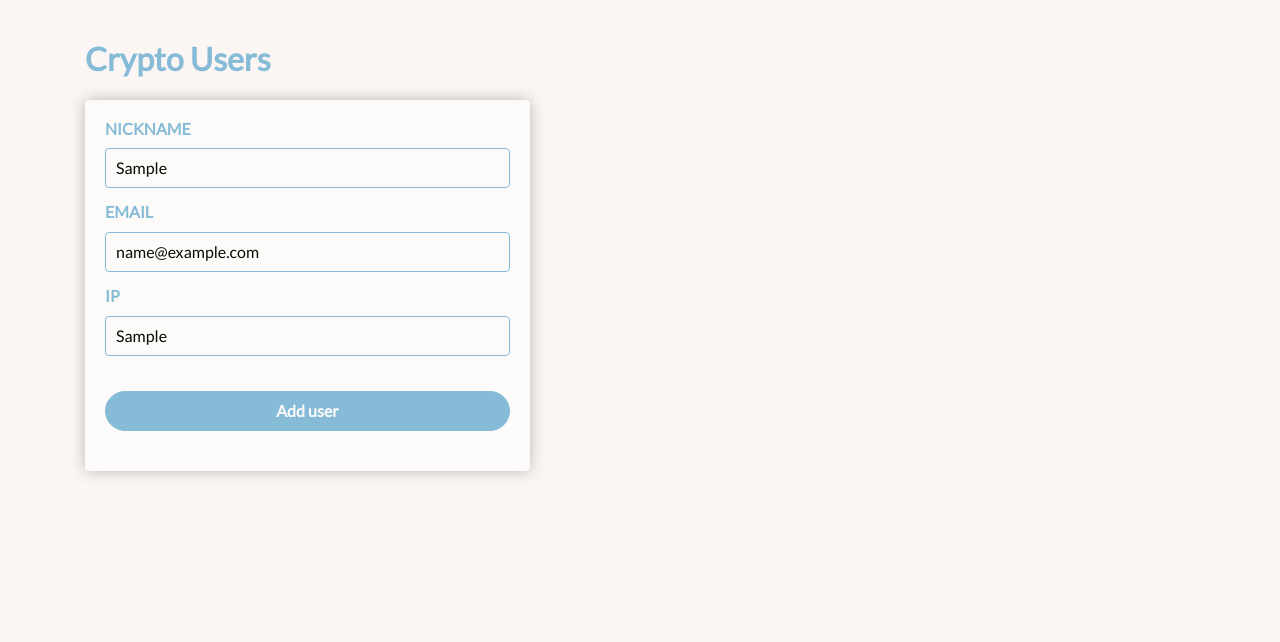
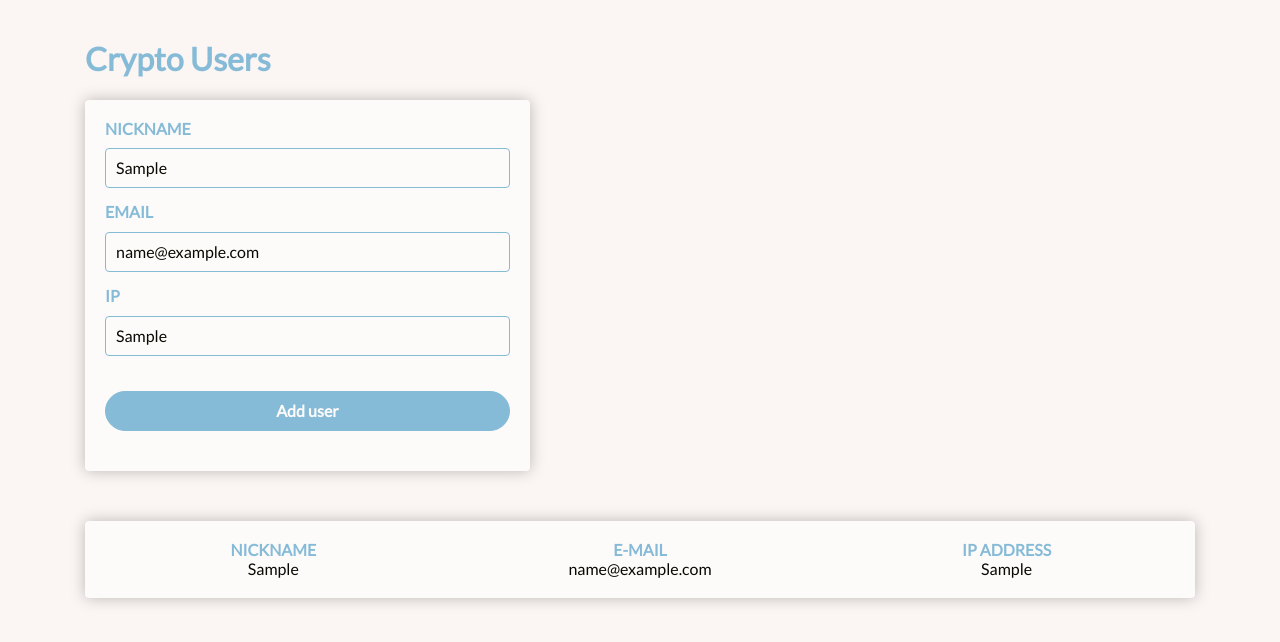
Before and after one commit to nataliakulas/add-remove-webapp, a React (Create React App) app: page / in a window 1280 px wide. Both pictures are taken after typing "Sample", "name@example.com", "Sample" into the empty fields and a click on the button "Add user". Shown: the top 642 px of the page. Built offline with nearby package versions, Linux system fonts and the light colour scheme.

Commit message:
Mapping users first draft

```diff
--- a/src/App.js
+++ b/src/App.js
@@ -10,6 +10,7 @@ import Button from "./components/Button";
 
 class App extends Component {
   state = {
+    timestamp: "",
     nickname: "",
     email: "",
     ip: "",
@@ -31,12 +32,15 @@ class App extends Component {
 
     e.preventDefault();
     this.setState(prevState => ({
-      users: [...prevState.users, { nickname, email, ip }]
+      users: [
+        ...prevState.users,
+        { timestamp: new Date().getUTCMilliseconds(), nickname, email, ip }
+      ]
     }));
   };
 
   render() {
-    const { nickname, email, ip } = this.state;
+    const { nickname, email, ip, users } = this.state;
 
     return (
       <Background>
@@ -70,6 +74,25 @@ class App extends Component {
               </Form>
             </Col>
           </Row>
+          <Table>
+            <Header>
+              <Row>
+                <Col xs={4}>Nickname</Col>
+                <Col xs={4}>E-mail</Col>
+                <Col xs={4}>IP address</Col>
+              </Row>
+            </Header>
+            <Body>
+              {users.map(user => (
+                <Row key={user.timestamp}>
+                  <Col xs={4}>{user.nickname}</Col>
+                  <Col xs={4}>{user.email}</Col>
+                  <Col xs={4}>{user.ip}</Col>
+                </Row>
+              ))}
+              {users.length === 0 && <Placeholder>Add some users!</Placeholder>}
+            </Body>
+          </Table>
         </Container>
       </Background>
     );
@@ -89,9 +112,33 @@ const H1 = styled.h1`
   color: ${color.blue};
 `;
 
-const Form = styled.form`
+const Placeholder = styled.p`
+  margin: 100px auto;
+`;
+
+const PanelMixin = `
   background-color: ${color.white};
   border-radius: 4px;
   padding: 20px;
   box-shadow: 0px 0px 15px 0px rgba(0, 0, 0, 0.25);
 `;
+
+const Form = styled.form`
+  ${PanelMixin};
+`;
+
+const Table = styled.div`
+  ${PanelMixin};
+  margin-top: 50px;
+`;
+
+const Header = styled.div`
+  color: ${color.blue};
+  font-weight: bold;
+  text-transform: uppercase;
+  text-align: center;
+`;
+
+const Body = styled.div`
+  text-align: center;
+`;
```
